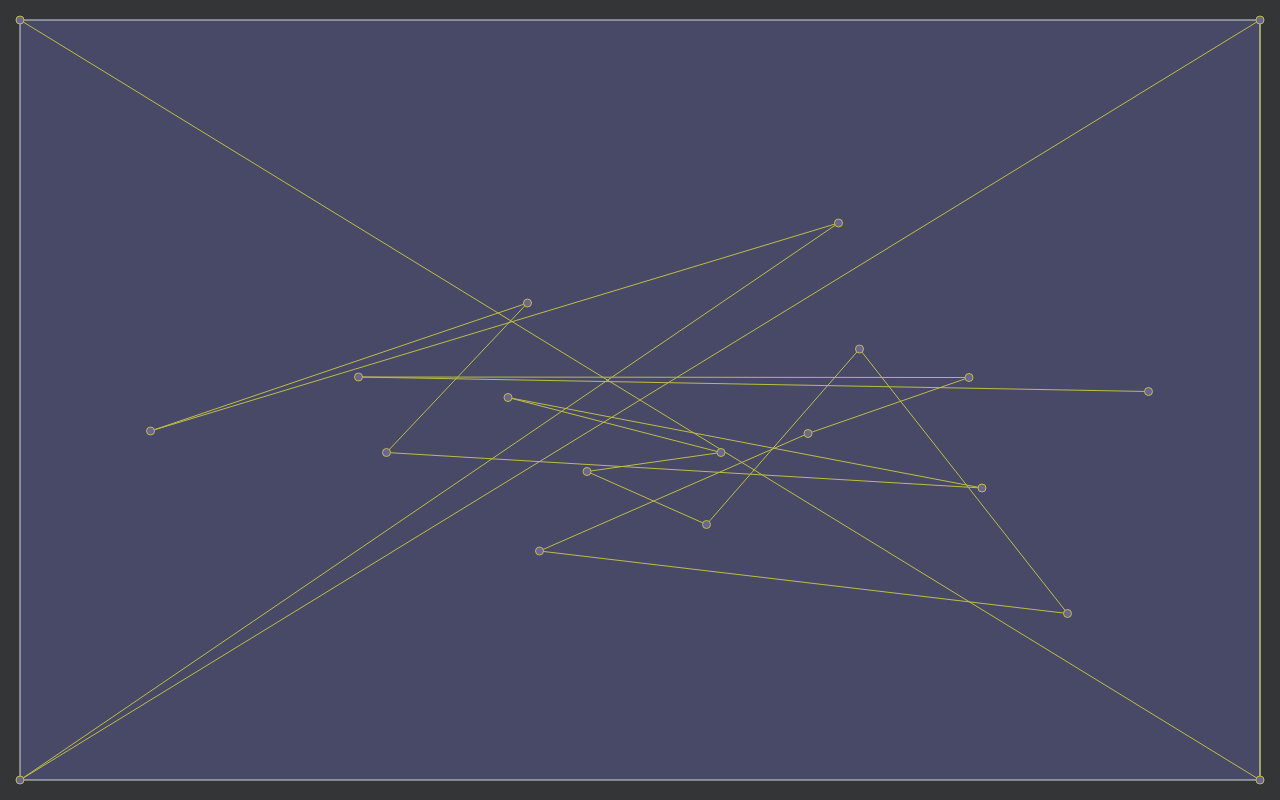
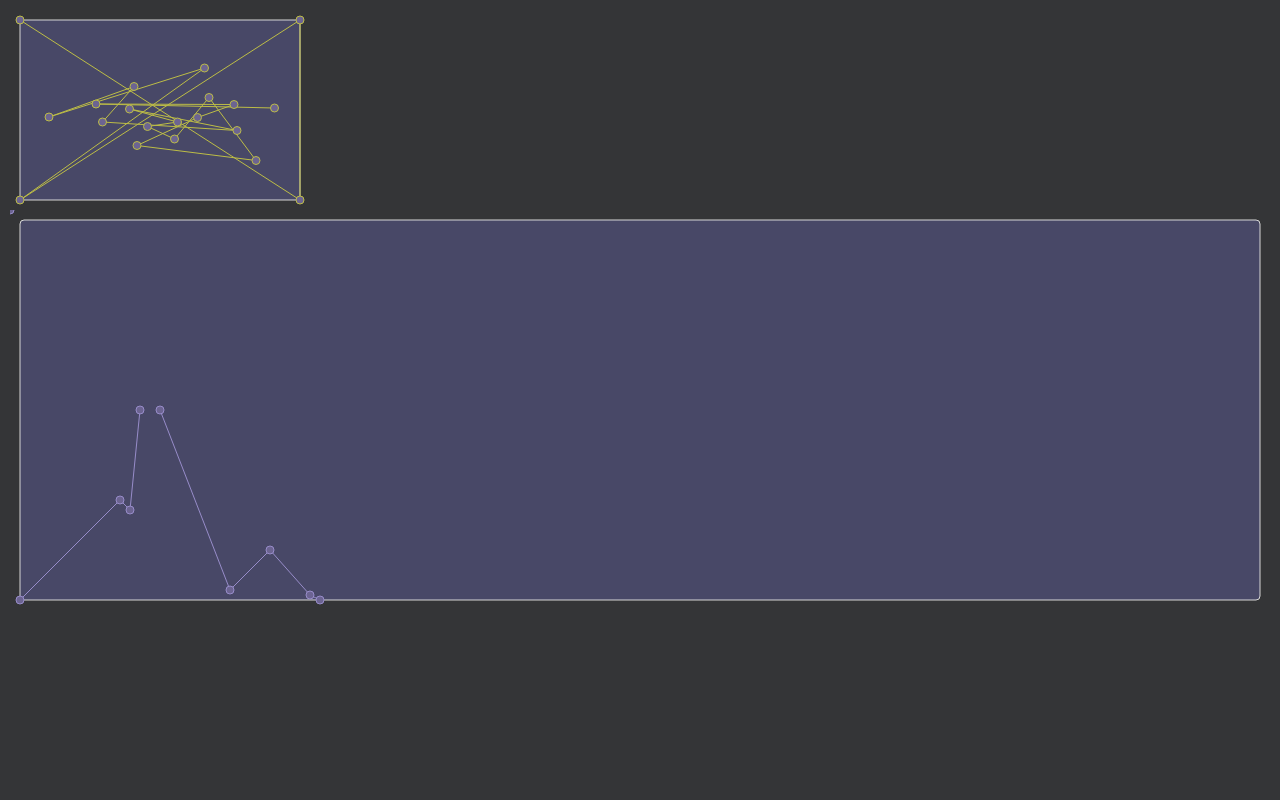
Before and after one commit to jkristia/d3-plot, an Angular app: page / in a window 1280 px wide. Built offline with nearby package versions, Linux system fonts and the light colour scheme.

Commit message:
discontinuous line

```diff
--- a/src/app/app.component.html
+++ b/src/app/app.component.html
@@ -1,5 +1,11 @@
 <div class="main">
     <div class="content">
-        <transition-line></transition-line>
+        <div class="demo1">
+            <transition-line-demo></transition-line-demo>
+        </div>
+        <div class="demo2">
+            <line-demo></line-demo>
+        </div>
+
     </div>
 </div>
--- a/src/app/app.component.scss
+++ b/src/app/app.component.scss
@@ -11,4 +11,14 @@
 .content {
     width: 100%;
     height: 100%;
+    display: flex;
+    flex-direction: column;
+    .demo1 {
+        height: 200px;
+        width: 300px;
+    }
+    .demo2 {
+        height: 400px;
+        width: 100%;
+    }
 }
--- a/src/app/app.component.ts
+++ b/src/app/app.component.ts
@@ -1,6 +1,7 @@
 import { Component } from '@angular/core';
 import { RouterOutlet } from '@angular/router';
 import { TransitionLineComponent } from '../components/transition-line/transition-line.component';
+import { LineComponent } from '../components/line/line.component';
 
 @Component({
   selector: 'app-root',
@@ -8,6 +9,7 @@ import { TransitionLineComponent } from '../components/transition-line/transitio
   imports: [
     RouterOutlet,
     TransitionLineComponent,
+    LineComponent,
   ],
   templateUrl: './app.component.html',
   styleUrl: './app.component.scss'
--- /dev/null
+++ b/src/components/line/line.component.html
@@ -0,0 +1,3 @@
+<div class="container">
+    <plot-base [plot]="plot"></plot-base>
+</div>
--- /dev/null
+++ b/src/components/line/line.component.scss
@@ -0,0 +1,4 @@
+.container {
+    width: 100%;
+    height: 100%;
+}
--- /dev/null
+++ b/src/components/line/line.component.ts
@@ -0,0 +1,45 @@
+import { Component, ElementRef, OnDestroy, OnInit } from '@angular/core';
+import { Plot } from '../../plot/plot';
+import { Frame, ILineData, Line } from '../../plot/plot-types';
+import { PlotBaseComponent } from '../../plot/plot-component/plot.component';
+
+class Data implements ILineData{
+	points = [
+		{ x: 0, y: 0},
+		{ x: 100, y: 100},
+		{ x: 110, y: 90},
+		{ x: 120, y: 190},
+		null,
+		{ x: 140, y: 190},
+		{ x: 210, y: 10},
+		{ x: 250, y: 50},
+		{ x: 290, y: 5},
+		{ x: 300, y: 0},
+	] as any
+}
+
+
+@Component({
+	selector: 'line-demo',
+	standalone: true,
+	imports: [
+		PlotBaseComponent
+	],
+  templateUrl: './line.component.html',
+  styleUrl: './line.component.scss'
+})
+export class LineComponent {
+	public plot: Plot
+	_data = new Data();
+	constructor(
+		private _elm: ElementRef
+	) {
+
+		this.plot = new Plot(null, {
+			plots: [
+				new Frame(),
+				new Line(this._data),
+			]
+		})
+	}
+}
--- a/src/components/transition-line/transition-line.component.ts
+++ b/src/components/transition-line/transition-line.component.ts
@@ -7,7 +7,7 @@ import { TransitionLineDemo } from './transition-line-demo';
 
 
 @Component({
-	selector: 'transition-line',
+	selector: 'transition-line-demo',
 	standalone: true,
 	imports: [
 		PlotBaseComponent
--- a/src/plot/plot-types/index.ts
+++ b/src/plot/plot-types/index.ts
@@ -1,2 +1,3 @@
 export * from './plottype';
 export * from './frame';
+export * from './line'
--- /dev/null
+++ b/src/plot/plot-types/line.ts
@@ -0,0 +1,75 @@
+import * as d3 from "d3";
+import { D3Selection, IPlotTypeOptions, LinePoint } from "../../plot/plot.interface";
+import { Rect, Util } from "../../plot/util";
+import { PlotTypeBase } from "../../plot/plot-types/plottype";
+
+export interface ILineData {
+    points: LinePoint[];   // null will break the line
+}
+
+export class Line extends PlotTypeBase {
+
+    private _path?: D3Selection;
+    private _points?: D3Selection<LinePoint>;
+
+    constructor(private _data: ILineData, options?: IPlotTypeOptions) {
+        super(options)
+    }
+
+    public override initializeLayout() {
+        super.initializeLayout();
+        this._path = this._plotRoot?.classed('plot-line', true)
+            .append('path')
+            .attr('fill', 'none')
+
+        // prepare the points,
+        // but points are created in update as the sample count might have changed
+        this._points = this._plotRoot!
+            .selectAll('.plot-point')
+            .data(this._data.points)
+    }
+
+    private appendPoint(points: D3Selection<LinePoint>): D3Selection<LinePoint> {
+        return points.append('circle')
+            .classed('plot-point', true)
+            .attr('r', 4)
+            .attr('cx', d => d?.x)
+            .attr('cy', d => d?.y)
+    }
+
+    private yPoint(point: LinePoint, area: Rect): number {
+        return area.bottom - point?.y;
+    }
+    private xPoint(point: LinePoint, area: Rect): number {
+        return area.left + point?.x;
+    }
+    public override updateLayout() {
+        if (!this._path || !this._points) {
+            return
+        }
+        const area = this.getPlotArea();
+        this._points = this._plotRoot!
+            .selectAll('.plot-point')
+            .data(this._data.points)
+            .join(
+                // add new sample points
+                enter => this.appendPoint(enter),
+                // update remaining points
+                update => update
+                    .attr('cx', d => this.xPoint(d, area))
+                    .attr('cy', d => this.yPoint(d, area))
+                ,
+            )
+
+        const line = d3.line<LinePoint>()
+            .x((d) => this.xPoint(d, area))
+            .y((d) => this.yPoint(d, area))
+            // https://d3js.org/d3-shape/line#line_defined
+            .defined( d => d !== null) // allow for discontinuous line
+            ;
+
+        this._path
+            .attr('d', line(this._data.points))
+    }
+
+}
--- a/src/plot/plot.interface.ts
+++ b/src/plot/plot.interface.ts
@@ -19,3 +19,4 @@ export interface IPlotTypeOptions {
 }
 
 export type ValueFunc<T> = () => T;
+export type LinePoint = { x: number, y: number };
```
Also changed, not shown: src/components/line/line-demo.ts (added, +112 -0 lines).
